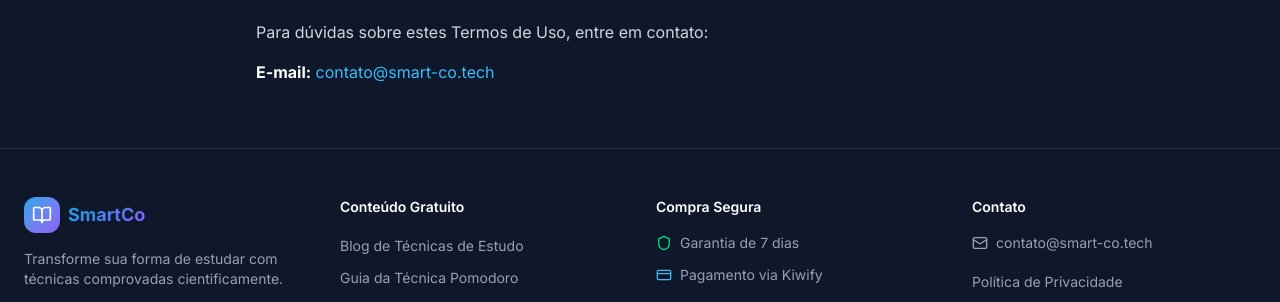
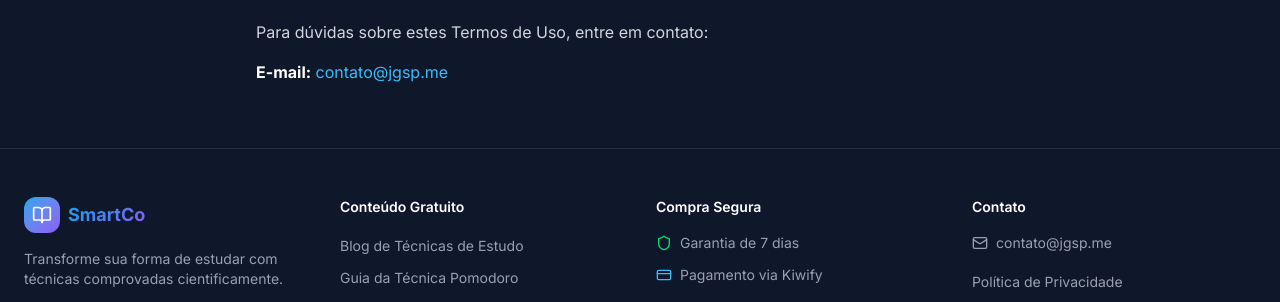
Before and after one commit to maxcrate0/smartco, a React (Vite) app in the folder frontend/: page /termos in a window 1280 px wide. Shown: the part 2246-2548 px from the top of the page. Built offline with nearby package versions, Linux system fonts and the light colour scheme.

Commit message:
🔄 Removidas rotas admin e adicionado link /chat ao sitemap

```diff
--- a/frontend/index.html
+++ b/frontend/index.html
@@ -262,7 +262,7 @@
 
       <footer style="padding: 2rem; text-align: center; border-top: 1px solid rgba(255,255,255,0.1); color: #64748b; font-size: 0.875rem;">
         <p>© 2025 SmartCo. Todos os direitos reservados.</p>
-        <p>Contato: contato@smart-co.tech</p>
+        <p>Contato: contato@jgsp.me</p>
       </footer>
     </div>
 
--- a/frontend/src/components/Footer.tsx
+++ b/frontend/src/components/Footer.tsx
@@ -62,11 +62,11 @@ export default function Footer() {
           <div>
             <h4 className="text-white font-semibold mb-4 text-sm">Contato</h4>
             <a
-              href="mailto:contato@smart-co.tech"
+              href="mailto:contato@jgsp.me"
               className="text-gray-400 hover:text-primary-400 transition-colors flex items-center gap-2 text-sm mb-4"
             >
               <Mail className="w-4 h-4" />
-              contato@smart-co.tech
+              contato@jgsp.me
             </a>
             <ul className="space-y-2">
               <li>
--- a/frontend/src/components/sections/CTASection.tsx
+++ b/frontend/src/components/sections/CTASection.tsx
@@ -64,7 +64,7 @@ export default function CTASection() {
                 {[
                   '✅ Acesso imediato ao conteúdo completo',
                   '✅ Atualizações gratuitas para sempre',
-                  '✅ Suporte por e-mail exclusivo',
+                  '✅ Suporte por e-mail (contato@jgsp.me)',
                   '✅ Garantia de 7 dias ou seu dinheiro de volta',
                   '✅ Bônus: Checklist de estudo diário',
                   '✅ Bônus: Templates de organização',
@@ -99,6 +99,10 @@ export default function CTASection() {
                     Pix ou Cartão
                   </div>
                 </div>
+
+                <div className="text-center mt-3 text-sm text-green-400">
+                  🔒 Pagamento totalmente seguro via Kiwify
+                </div>
               </div>
             </div>
           </div>
--- a/frontend/src/components/sections/FAQSection.tsx
+++ b/frontend/src/components/sections/FAQSection.tsx
@@ -99,8 +99,8 @@ export default function FAQSection() {
           <p className="text-gray-400 flex items-center justify-center gap-2">
             <MessageCircle className="w-5 h-5" />
             Ainda tem dúvidas? Entre em contato:
-            <a href="mailto:contato@smart-co.tech" className="text-primary-400 hover:underline">
-              contato@smart-co.tech
+            <a href="mailto:contato@jgsp.me" className="text-primary-400 hover:underline">
+              contato@jgsp.me
             </a>
           </p>
         </motion.div>
--- a/frontend/src/components/sections/FinalCTASection.tsx
+++ b/frontend/src/components/sections/FinalCTASection.tsx
@@ -108,7 +108,7 @@ export default function FinalCTASection() {
               <div className="mb-8 p-6 bg-accent-500/10 rounded-2xl border border-accent-500/20">
                 <h3 className="text-lg font-semibold text-white mb-4 flex items-center gap-2">
                   <Gift className="w-5 h-5 text-accent-400" />
-                  Bônus Exclusivos (Grátis hoje):
+                  Bônus:
                 </h3>
                 <ul className="space-y-2">
                   {bonuses.map((bonus, index) => (
@@ -151,7 +151,7 @@ export default function FinalCTASection() {
                   <ArrowRight className="w-6 h-6 ml-2 group-hover:translate-x-1 transition-transform" />
                 </Button>
                 <p className="text-gray-500 text-sm mt-4">
-                  🔒 Pagamento 100% seguro via Kiwify
+                  🔒 Pagamento totalmente seguro via Kiwify
                 </p>
               </div>
 
--- a/frontend/src/components/sections/WhatYouLearnSection.tsx
+++ b/frontend/src/components/sections/WhatYouLearnSection.tsx
@@ -116,14 +116,14 @@ export default function WhatYouLearnSection() {
         >
           <div className="text-center">
             <span className="inline-block px-4 py-1 bg-accent-500/20 rounded-full text-accent-400 text-sm font-semibold mb-4">
-              🎁 BÔNUS EXCLUSIVO
+              🎁 BÔNUS
             </span>
             <h3 className="text-2xl font-bold text-white mb-4">
               Checklist de Estudos + Cronograma Semanal
             </h3>
             <p className="text-gray-400 mb-6">
               Templates prontos para você organizar seus estudos e nunca mais se perder.
-              Valor: R$ 27 — <span className="text-green-400 font-semibold">GRÁTIS</span> hoje.
+              Valor: R$ 27 — <span className="text-green-400 font-semibold">oferta por tempo limitado</span>.
             </p>
           </div>
         </motion.div>
--- a/frontend/src/pages/PrivacyPage.tsx
+++ b/frontend/src/pages/PrivacyPage.tsx
@@ -147,8 +147,8 @@ export default function PrivacyPage() {
                 </p>
                 <p className="mt-4">
                   <strong className="text-white">E-mail:</strong>{' '}
-                  <a href="mailto:contato@smart-co.tech" className="text-primary-400 hover:underline">
-                    contato@smart-co.tech
+                  <a href="mailto:contato@jgsp.me" className="text-primary-400 hover:underline">
+                    contato@jgsp.me
                   </a>
                 </p>
               </section>
--- a/frontend/src/pages/TermsPage.tsx
+++ b/frontend/src/pages/TermsPage.tsx
@@ -98,7 +98,7 @@ export default function TermsPage() {
                   o reembolso integral dentro deste prazo.
                 </p>
                 <p className="mt-4">
-                  Para solicitar reembolso, entre em contato pelo e-mail contato@smart-co.tech ou
+                  Para solicitar reembolso, entre em contato pelo e-mail contato@jgsp.me ou
                   diretamente pela plataforma Kiwify.
                 </p>
               </section>
@@ -181,8 +181,8 @@ export default function TermsPage() {
                 </p>
                 <p className="mt-4">
                   <strong className="text-white">E-mail:</strong>{' '}
-                  <a href="mailto:contato@smart-co.tech" className="text-primary-400 hover:underline">
-                    contato@smart-co.tech
+                  <a href="mailto:contato@jgsp.me" className="text-primary-400 hover:underline">
+                    contato@jgsp.me
                   </a>
                 </p>
               </section>
```
Also changed, not shown: 2 other files (tests, documents, lock files or other folders).
